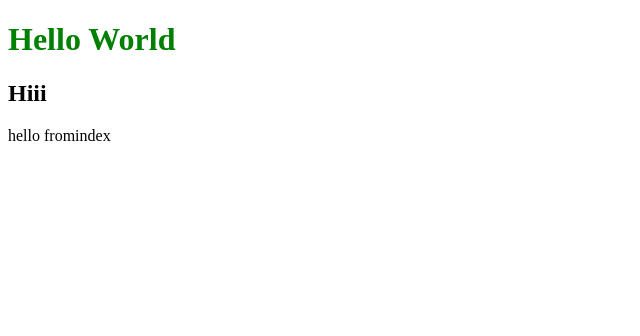
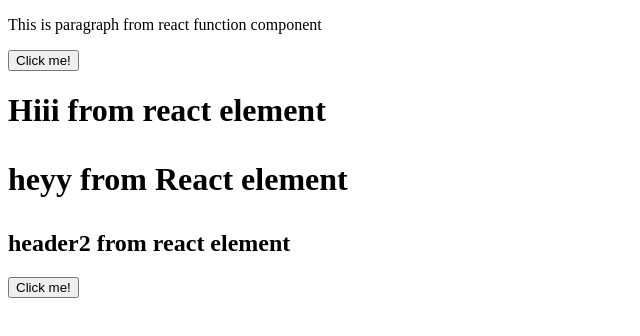
Before and after one commit to vasanth-2604/React-app, a React app: page / in a window 1280 px wide. Shown: the whole page, without its empty margins (0-640 px from the left). Built offline with nearby package versions, Linux system fonts and the light colour scheme.

Commit message:
Scratched React

```diff
--- a/App.js
+++ b/App.js
@@ -2,7 +2,36 @@ import React from "react";
 import ReactDOM from "react-dom/client";
 
 
+//React Element
+const heading =[React.createElement('h1',{key:3},["Hiii from react element",React.createElement('p',{key:1},"heyy from React element")]),React.createElement("h2",{key:6},'header2 from react element')]
 
-const heading = React.createElement("div",{id:'parent'},React.createElement("div",{className:'child'},[React.createElement("h1",{id:'heading',key:"H1"},'Hello World'),React.createElement('h2',{className:'SECONDHEADING',key:'H2'},"Hiii")]));
-const root = ReactDOM.createRoot(document.getElementById("root"));
-root.render(heading)
+const headerRend = ReactDOM.createRoot(document.getElementById('header'));
+const rootRender = ReactDOM.createRoot(document.getElementById('root'));
+
+
+//React JsX syntax
+const headingJsx =(<h1>Hello from
+    JsX</h1>);
+
+//React Function Component
+const ButtonComponent = ()=> <button id={id} onClick={clicked}>Click me!</button>
+ const ParagraphComponent = () => (
+
+    <div>
+
+        <p>This is paragraph from react function component</p>
+         <ButtonComponent/>
+         {heading}
+         {ButtonComponent()}
+    </div>
+ )
+
+
+ const id = "btn"
+function clicked(){
+    const button = document.getElementById('btn')
+    button.addEventListener("click",()=>{console.log("button clicked")})
+}
+
+// headerRend.render(heading)
+rootRender.render(<ParagraphComponent/>)
--- a/index.html
+++ b/index.html
@@ -7,8 +7,8 @@
     <link rel="stylesheet" href="./style.css"/>
 </head>
 <body>
-<div id = 'root'></div>
-<p>hello fromindex</p>
+<div id = "header"></div>
+<div id = root></div>
 
 
 <script type= "module" src="./App.js"></script>
```
